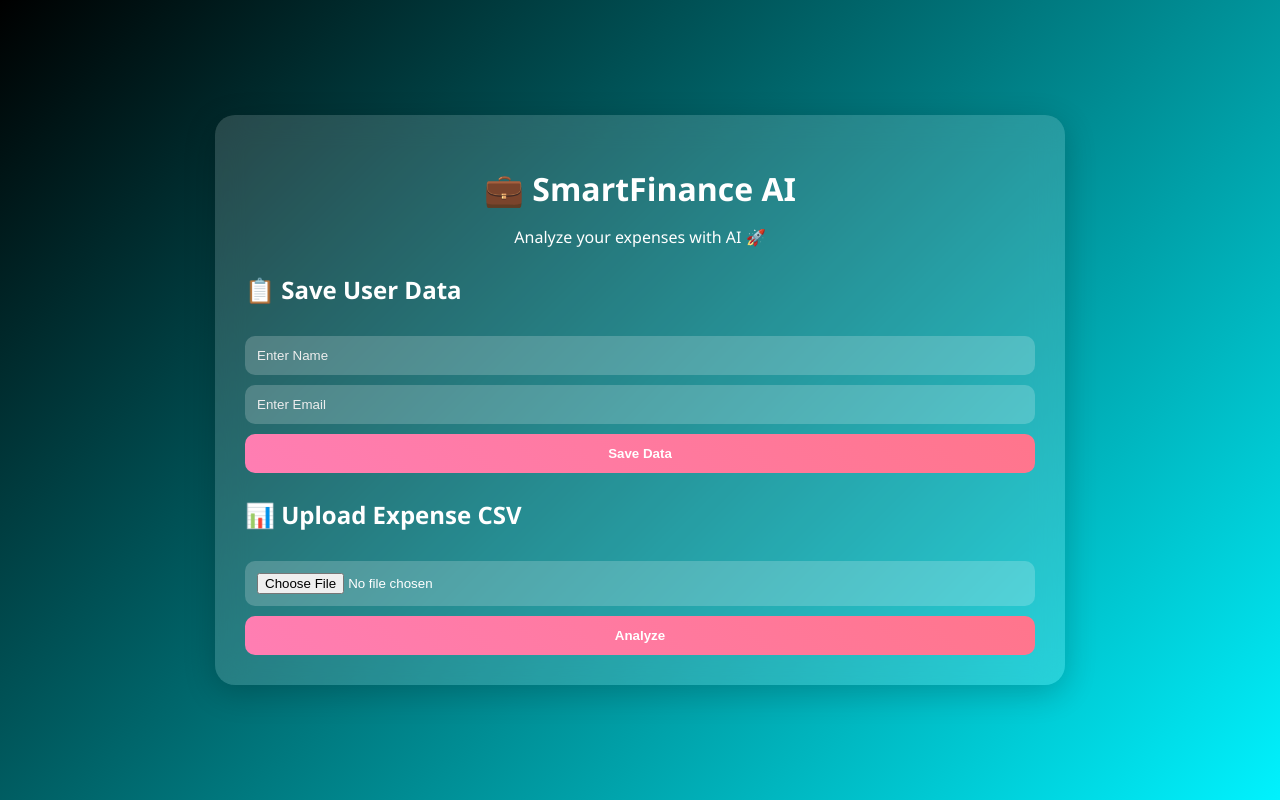
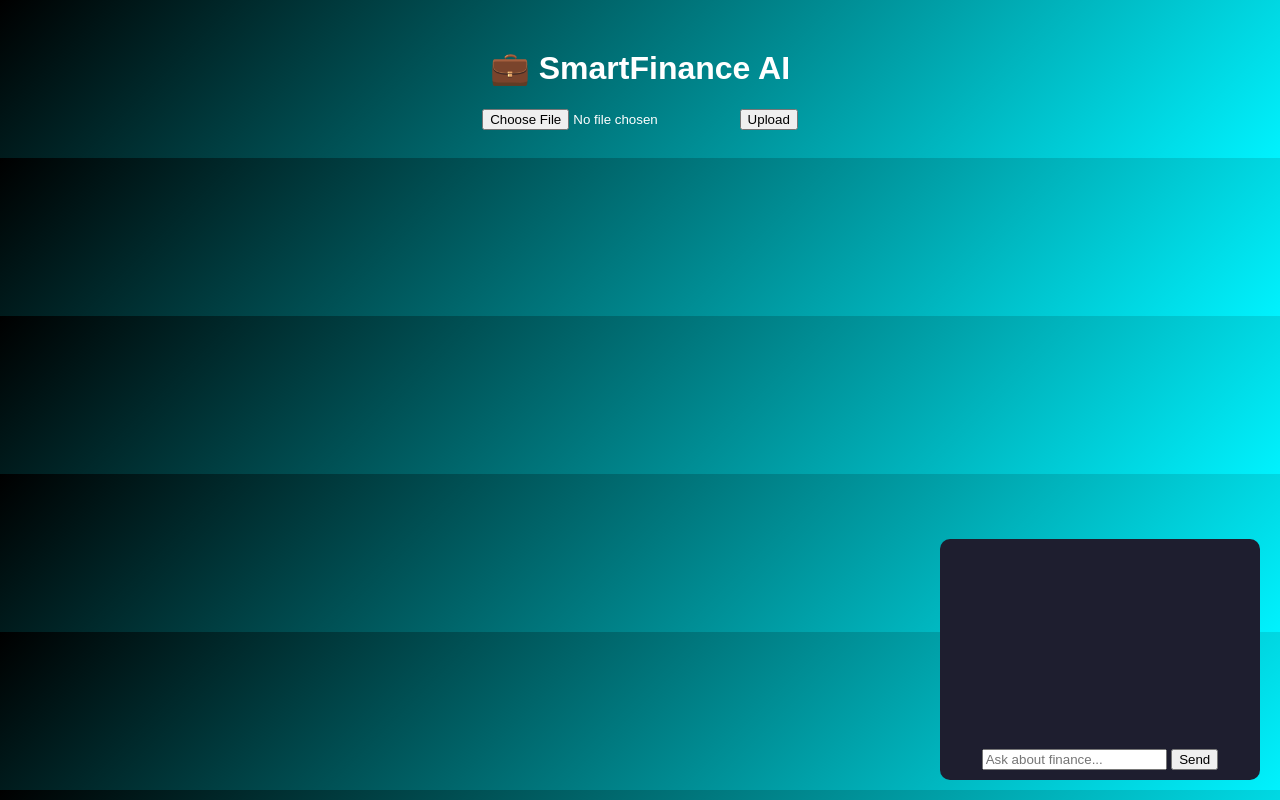
Before and after one commit to ravishsonia404/Personal-Expense-Analyzer-, a Flask app: page / in a window 1280 px wide. Run offline with Flask 3, Linux system fonts and the light colour scheme.

Commit message:
Update index.html

```diff
--- a/templates/index.html
+++ b/templates/index.html
@@ -5,112 +5,41 @@
 <title>SmartFinance AI</title>
 
 <style>
-        * {
-            box-sizing: border-box;
-        }
-
 body {
-            margin: 0;
-            font-family: 'Segoe UI', sans-serif;
+    font-family: Arial;
     background: linear-gradient(135deg, black, #00f2fe);
-            min-height: 100vh;
-            display: flex;
-            align-items: center;
-            justify-content: center;
+    color: white;
+    text-align: center;
 }
 
 .container {
-            width: 95%;
-            max-width: 850px;
-            padding: 30px;
-            border-radius: 20px;
-            backdrop-filter: blur(15px);
-            background: rgba(255, 255, 255, 0.15);
-            box-shadow: 0 8px 32px rgba(0,0,0,0.2);
-            color: #fff;
-            animation: fadeIn 1s ease;
+    padding: 20px;
 }
 
-        @keyframes fadeIn {
-            from { opacity: 0; transform: translateY(20px);}
-            to { opacity: 1; transform: translateY(0);}
-        }
-
-        h1 {
-            text-align: center;
-            margin-bottom: 10px;
-        }
-
-        h2 {
-            margin-top: 25px;
-        }
-
-        input, button {
-            width: 100%;
-            padding: 12px;
-            margin-top: 10px;
-            border-radius: 10px;
-            border: none;
-            outline: none;
-        }
-
-        input {
-            background: rgba(255,255,255,0.2);
-            color: white;
-        }
-
-        input::placeholder {
-            color: #eee;
-        }
-
-        button {
-            background: linear-gradient(45deg, #ff7eb3, #ff758c);
-            color: white;
-            font-weight: bold;
-            cursor: pointer;
-            transition: 0.3s;
-        }
-
-        button:hover {
-            transform: scale(1.05);
-            background: linear-gradient(45deg, #ff758c, #ff7eb3);
-        }
-
-        .result {
-            margin-top: 20px;
-            padding: 15px;
-            border-radius: 15px;
-            background: rgba(0,0,0,0.2);
-        }
-
-        img {
-            width: 100%;
-            margin-top: 10px;
+#chatbox {
+    position: fixed;
+    bottom: 20px;
+    right: 20px;
+    width: 300px;
+    background: #1e1e2f;
+    padding: 10px;
     border-radius: 10px;
 }
 
-        .success {
-            color: #00ffcc;
-            text-align: center;
+#messages {
+    height: 200px;
+    overflow-y: auto;
 }
 
-        .error {
-            color: #ff4d4d;
-            text-align: center;
+.user-msg {
+    text-align: right;
+    color: cyan;
 }
 
-        .download {
-            display: block;
-            margin-top: 10px;
-            text-align: center;
-            color: #fff;
-            font-weight: bold;
+.bot-msg {
+    text-align: left;
+    color: lightgreen;
 }
-
-        .download:hover {
-            text-decoration: underline;
-        }
-
 </style>
 </head>
 
@@ -118,48 +47,60 @@
 
 <div class="container">
 <h1>💼 SmartFinance AI</h1>
-    <p style="text-align:center;">Analyze your expenses with AI 🚀</p>
 
 {% if message %}
-        <p class="success">{{ message }}</p>
+<p>{{ message }}</p>
 {% endif %}
 
-    {% if error %}
-        <p class="error">{{ error }}</p>
-    {% endif %}
-
-    <h2>📋 Save User Data</h2>
-    <form method="POST">
-        <input type="text" name="name" placeholder="Enter Name" required>
-        <input type="email" name="email" placeholder="Enter Email" required>
-        <button type="submit">Save Data</button>
+<form method="POST" enctype="multipart/form-data">
+<input type="file" name="file">
+<button type="submit">Upload</button>
 </form>
 
-    <h2>📊 Upload Expense CSV</h2>
-    <form method="POST" enctype="multipart/form-data">
-        <input type="file" name="file" required>
-        <button type="submit">Analyze</button>
-    </form>
+{% if total %}
+<h3>Total Spending: ₹{{ total }}</h3>
+<h3>Top Category: {{ category }}</h3>
 
-    {% if prediction %}
-    <div class="result">
-        <h3>📈 Results</h3>
-        <p><strong>Predicted Expense:</strong> ₹{{ prediction }}</p>
-        <p><strong>Total Spending:</strong> ₹{{ total }}</p>
-        <p><strong>Top Category:</strong> {{ category }}</p>
+<h3>🧠 Insights</h3>
+<p>Reduce spending in {{ category }} to save money.</p>
 
 <img src="/static/chart.png">
 <img src="/static/pie.png">
-
-        {% if pdf_file %}
-            <a class="download" href="/static/report.pdf" download>
-                📄 Download Report
-            </a>
 {% endif %}
 </div>
-    {% endif %}
 
+<!-- CHATBOT -->
+<div id="chatbox">
+<div id="messages"></div>
+
+<input id="userInput" placeholder="Ask about finance...">
+<button onclick="sendMessage()">Send</button>
 </div>
+
+<script>
+function sendMessage() {
+    let input = document.getElementById("userInput");
+    let msg = input.value;
+
+    if(msg.trim() === "") return;
+
+    let box = document.getElementById("messages");
+
+    box.innerHTML += "<div class='user-msg'>You: " + msg + "</div>";
+
+    fetch("/chat", {
+        method: "POST",
+        headers: {"Content-Type": "application/json"},
+        body: JSON.stringify({message: msg})
+    })
+    .then(res => res.json())
+    .then(data => {
+        box.innerHTML += "<div class='bot-msg'>Bot: " + data.reply + "</div>";
+    });
+
+    input.value = "";
+}
+</script>
 
 </body>
 </html>
```
Lines whose indentation alone changed are shown as unchanged.
